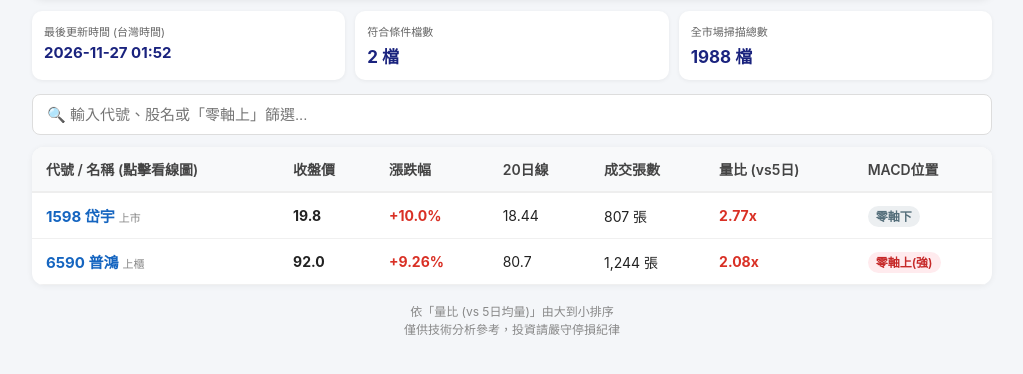
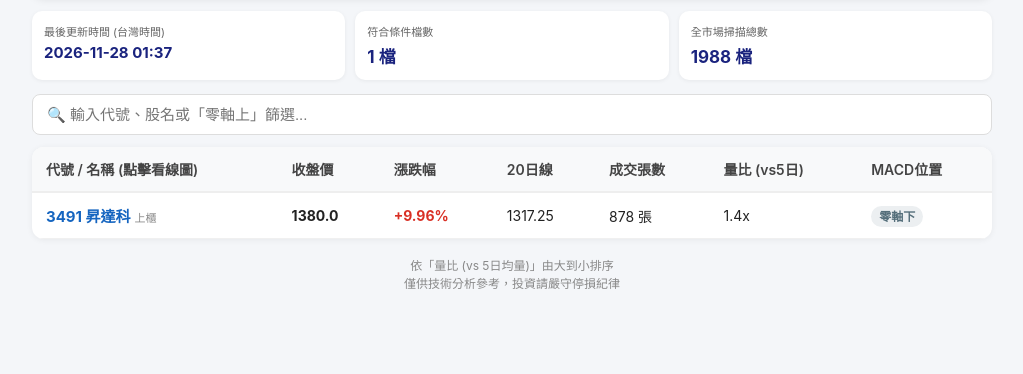
Before and after one commit to pratt919596-byte/tw-stock-radar, a plain HTML site: page index.html in a window 1280 px wide. Shown: the part 106-480 px from the top of the page, without its empty margins (128-1151 px from the left). Drawn offline with Linux system fonts and the light colour scheme.

Commit message:
自動更新台股選股儀表板

```diff
--- a/index.html
+++ b/index.html
@@ -74,8 +74,8 @@
         <p>MACD柱狀體翻正 ＋ 布林通道開口放大 ＋ 站上向上20日線</p>
     </div>
     <div class="stats">
-        <div class="stat-card"><div class="label">最後更新時間 (台灣時間)</div><div class="val" style="font-size:15px;">2026-11-27 01:52</div></div>
-        <div class="stat-card"><div class="label">符合條件檔數</div><div class="val">2 檔</div></div>
+        <div class="stat-card"><div class="label">最後更新時間 (台灣時間)</div><div class="val" style="font-size:15px;">2026-11-28 01:37</div></div>
+        <div class="stat-card"><div class="label">符合條件檔數</div><div class="val">1 檔</div></div>
         <div class="stat-card"><div class="label">全市場掃描總數</div><div class="val">1988 檔</div></div>
     </div>
     <input type="text" id="filterInput" class="search-box" onkeyup="filterTable()" placeholder="🔍 輸入代號、股名或「零軸上」篩選...">
@@ -96,28 +96,15 @@
 
             <tr>
                 <td class="cell-title" data-label="標的">
-                    <div><a href="https://tw.stock.yahoo.com/quote/1598" target="_blank" class="stock-link">1598 岱宇</a><span class="mkt">上市</span></div>
-                    <div class="mobile-price"><span class="m-close">19.8</span> <span style="color:#d93025;font-weight:bold;">(+10.0%)</span></div>
+                    <div><a href="https://tw.stock.yahoo.com/quote/3491" target="_blank" class="stock-link">3491 昇達科</a><span class="mkt">上櫃</span></div>
+                    <div class="mobile-price"><span class="m-close">1380.0</span> <span style="color:#d93025;font-weight:bold;">(+9.96%)</span></div>
                 </td>
-                <td class="hide-mobile" data-label="收盤價"><strong>19.8</strong></td>
-                <td class="hide-mobile" data-label="漲跌幅" style="color:#d93025;font-weight:bold;">+10.0%</td>
-                <td data-label="20日線">18.44</td>
-                <td data-label="成交張數">807 張</td>
-                <td data-label="量比(vs5日)" style="color:#d93025;font-weight:bold;">2.77x</td>
+                <td class="hide-mobile" data-label="收盤價"><strong>1380.0</strong></td>
+                <td class="hide-mobile" data-label="漲跌幅" style="color:#d93025;font-weight:bold;">+9.96%</td>
+                <td data-label="20日線">1317.25</td>
+                <td data-label="成交張數">878 張</td>
+                <td data-label="量比(vs5日)">1.4x</td>
                 <td data-label="MACD位置"><span class="badge weak">零軸下</span></td>
-            </tr>
-
-            <tr>
-                <td class="cell-title" data-label="標的">
-                    <div><a href="https://tw.stock.yahoo.com/quote/6590" target="_blank" class="stock-link">6590 普鴻</a><span class="mkt">上櫃</span></div>
-                    <div class="mobile-price"><span class="m-close">92.0</span> <span style="color:#d93025;font-weight:bold;">(+9.26%)</span></div>
-                </td>
-                <td class="hide-mobile" data-label="收盤價"><strong>92.0</strong></td>
-                <td class="hide-mobile" data-label="漲跌幅" style="color:#d93025;font-weight:bold;">+9.26%</td>
-                <td data-label="20日線">80.7</td>
-                <td data-label="成交張數">1,244 張</td>
-                <td data-label="量比(vs5日)" style="color:#d93025;font-weight:bold;">2.08x</td>
-                <td data-label="MACD位置"><span class="badge strong">零軸上(強)</span></td>
             </tr>
             </tbody>
         </table>
```
